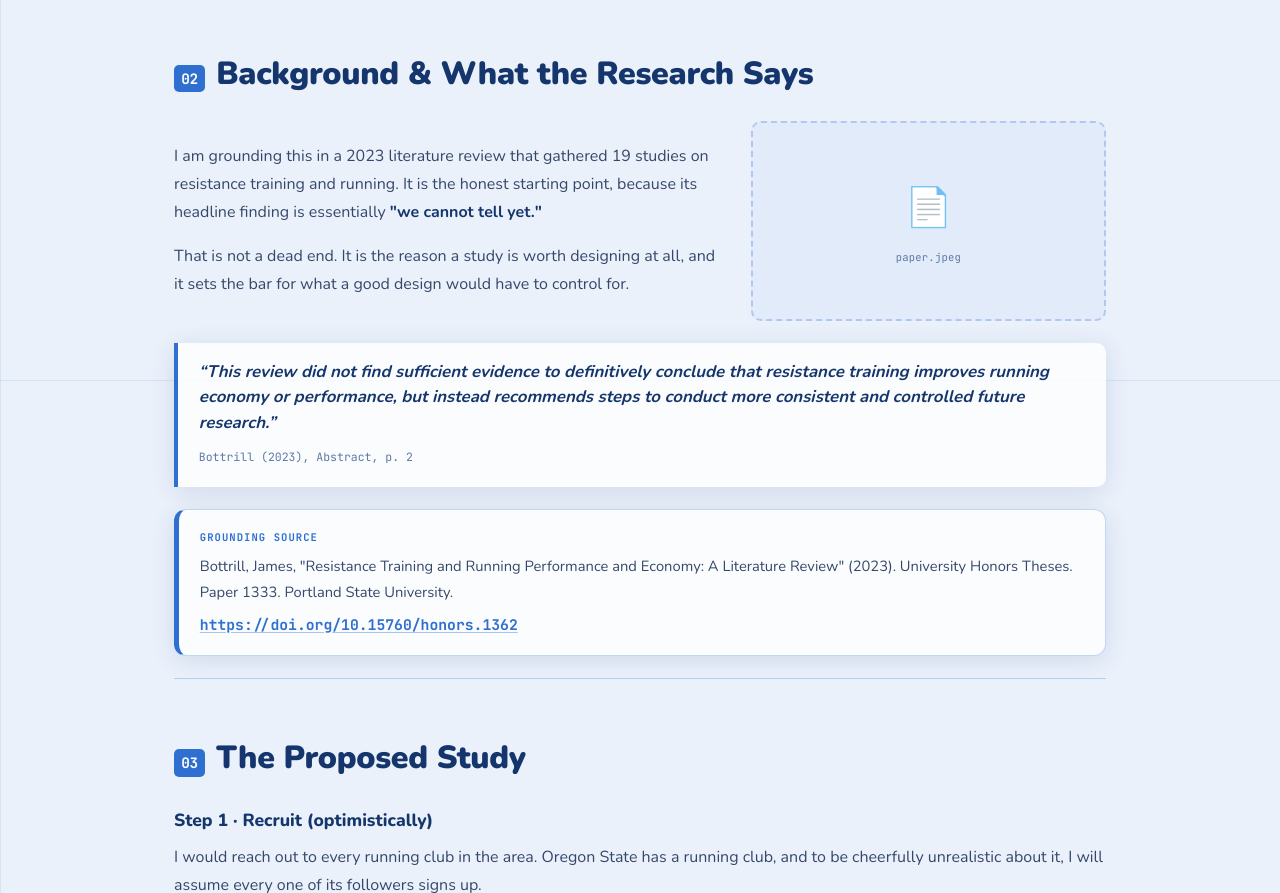
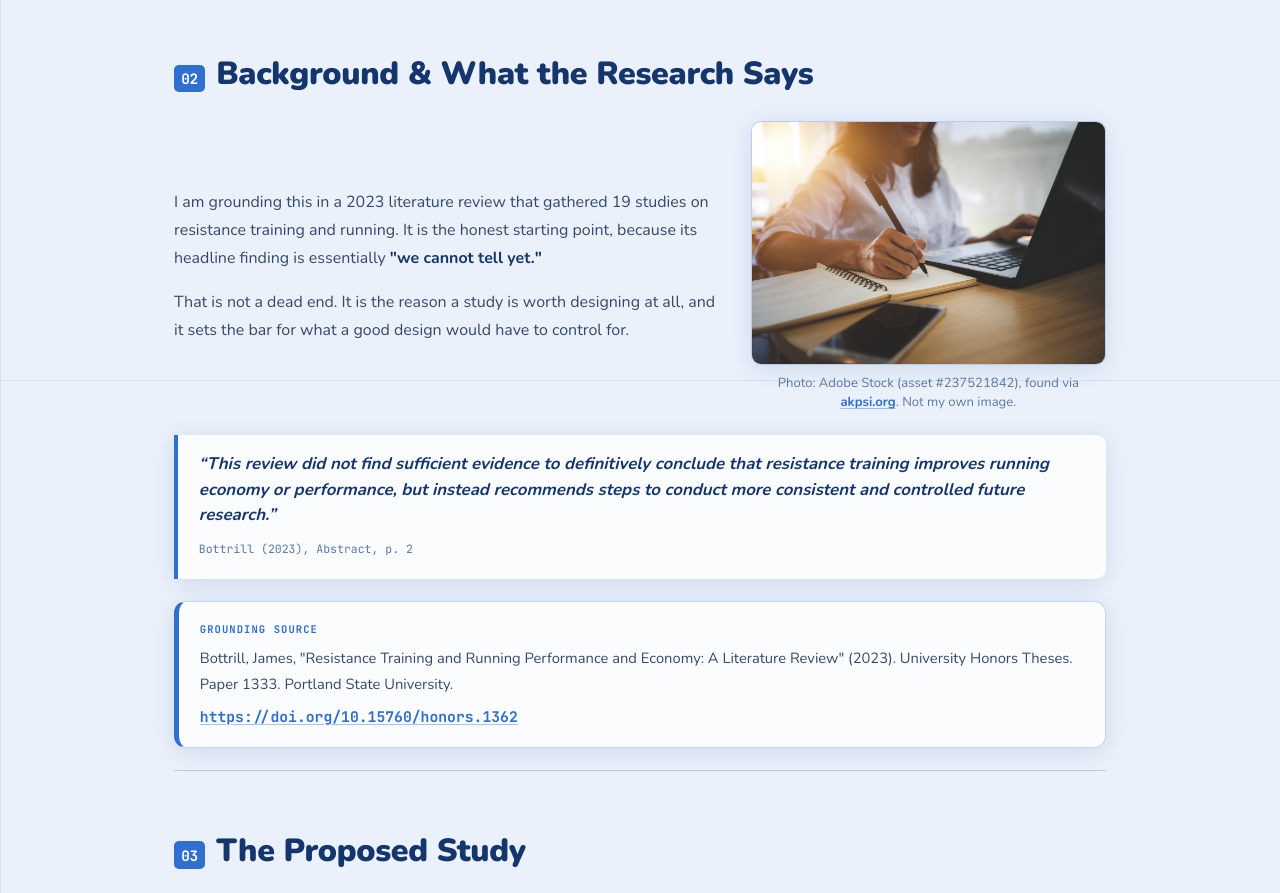
Before and after one commit to migriv24/bi103-experiment-lab, a plain HTML site: page index.html in a window 1280 px wide. Shown: the part 1220-2113 px from the top of the page. Drawn offline with nearby package versions, Linux system fonts and the light colour scheme.

Commit message:
Add credited Adobe Stock photo for the background section
Replaces the paper.jpeg placeholder with a research-scene stock photo,
credited in its caption (Adobe Stock #237521842, via akpsi.org).

Co-Authored-By: Claude Opus 4.8 <noreply@anthropic.com>

```diff
--- a/index.html
+++ b/index.html
@@ -73,9 +73,10 @@
           <p>I am grounding this in a 2023 literature review that gathered 19 studies on resistance training and running. It is the honest starting point, because its headline finding is essentially <strong>"we cannot tell yet."</strong></p>
           <p>That is not a dead end. It is the reason a study is worth designing at all, and it sets the bar for what a good design would have to control for.</p>
         </div>
-        <figure class="bp-fig tall">
-          <img src="images/paper.jpeg" alt="research paper" class="bp-img" onerror="this.parentNode.classList.add('ph'); this.remove();" />
+        <figure class="bp-fig tall real">
+          <img src="images/paper.jpeg" alt="A person doing research, writing notes beside a laptop" class="bp-img" onerror="this.parentNode.classList.add('ph'); this.remove();" />
           <span class="bp-ph">&#128196;<small>paper.jpeg</small></span>
+          <figcaption>Photo: Adobe Stock (asset #237521842), found via <a class="xlink" href="https://akpsi.org/where-and-how-research-is-conducted/">akpsi.org</a>. Not my own image.</figcaption>
         </figure>
       </div>
 
```
Also changed, not shown: images/paper.jpeg (added), 1 other file.
